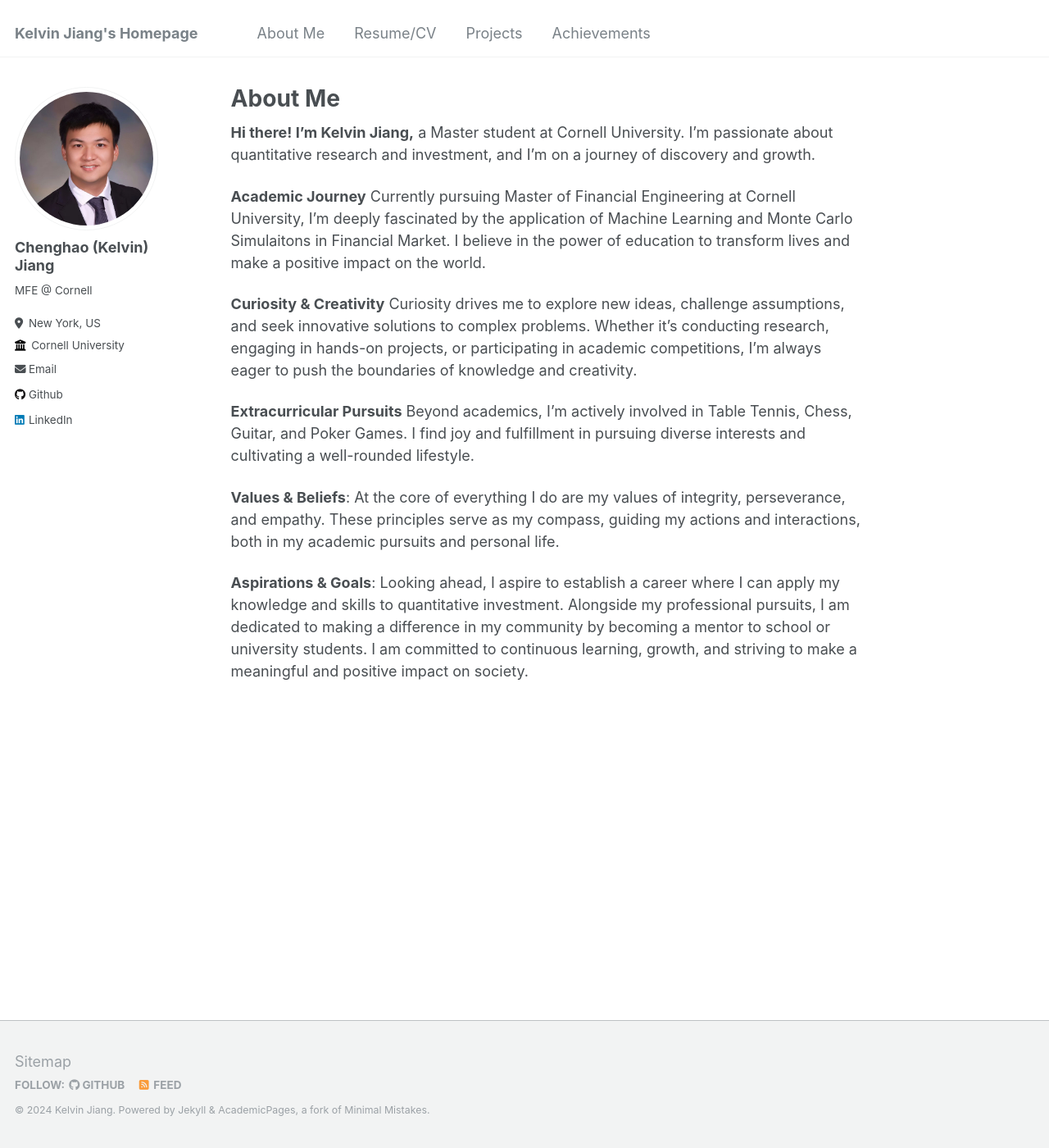
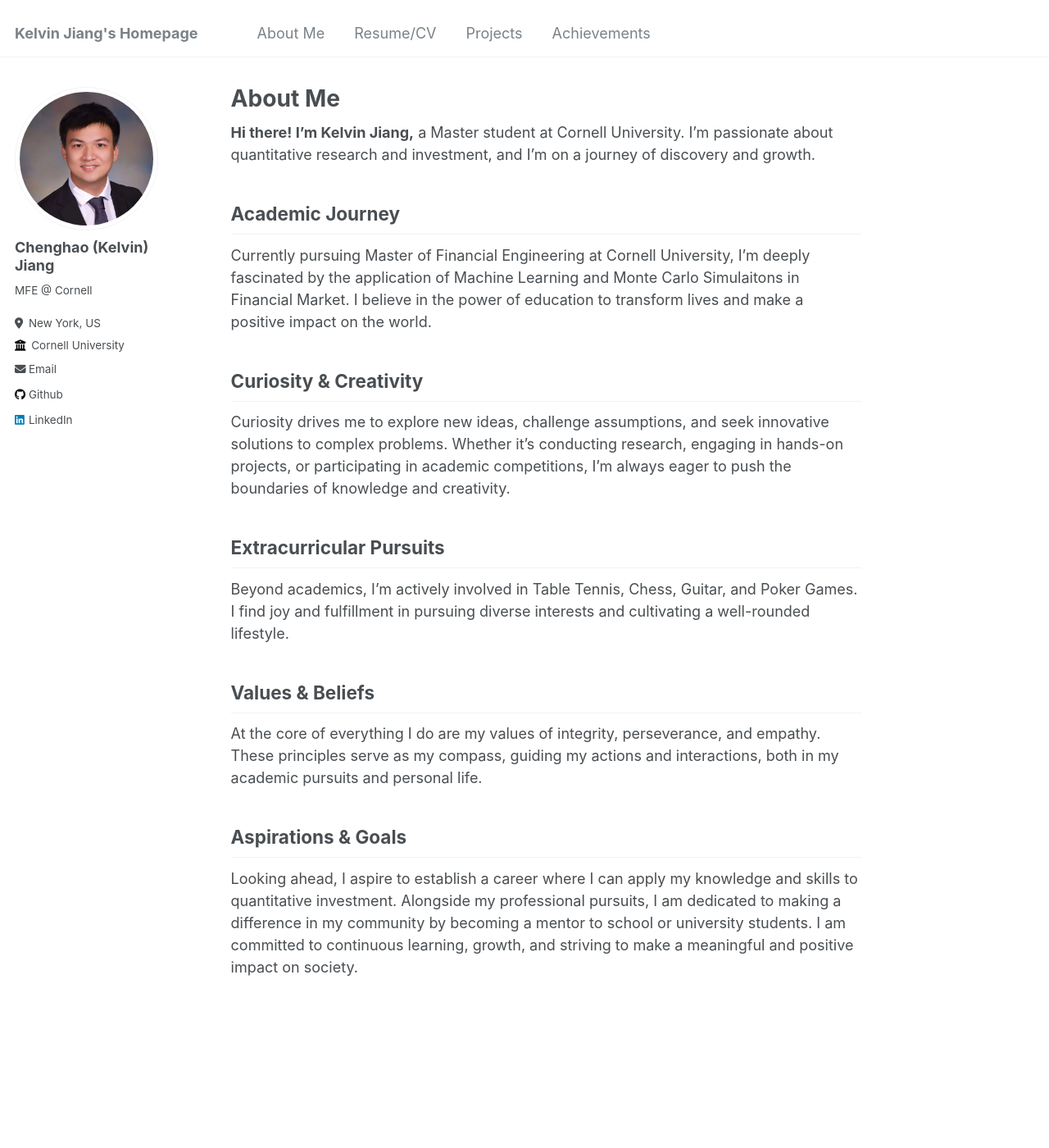
Before and after one commit to KelvinJ2567/kevin.github.io, a Jekyll site: the page built from _pages/aboutme.md, in a window 1280 px wide and 1400 px high. Shown: the whole window at 82% size. Built offline with Jekyll 4.4.1, drawn with Linux system fonts in a browser that asks for light colours.

```diff
--- a/_pages/aboutme.md
+++ b/_pages/aboutme.md
@@ -10,16 +10,21 @@ redirect_from:
 **Hi there! I'm Kelvin Jiang,** a Master student at Cornell University. I'm passionate about quantitative research and investment, and I'm on a journey of discovery and growth.
 
 **Academic Journey**
+-----
 Currently pursuing Master of Financial Engineering at Cornell University, I'm deeply fascinated by the application of Machine Learning and Monte Carlo Simulaitons in Financial Market. I believe in the power of education to transform lives and make a positive impact on the world.
 
 **Curiosity & Creativity**
+-----
  Curiosity drives me to explore new ideas, challenge assumptions, and seek innovative solutions to complex problems. Whether it's conducting research, engaging in hands-on projects, or participating in academic competitions, I'm always eager to push the boundaries of knowledge and creativity.
 
 **Extracurricular Pursuits**
+-----
 Beyond academics, I'm actively involved in Table Tennis, Chess, Guitar, and Poker Games. I find joy and fulfillment in pursuing diverse interests and cultivating a well-rounded lifestyle.
 
-**Values & Beliefs**:
+**Values & Beliefs**
+-----
 At the core of everything I do are my values of integrity, perseverance, and empathy. These principles serve as my compass, guiding my actions and interactions, both in my academic pursuits and personal life.
 
-**Aspirations & Goals**:
+**Aspirations & Goals**
+-----
 Looking ahead, I aspire to establish a career where I can apply my knowledge and skills to quantitative investment. Alongside my professional pursuits, I am dedicated to making a difference in my community by becoming a mentor to school or university students. I am committed to continuous learning, growth, and striving to make a meaningful and positive impact on society.
```
